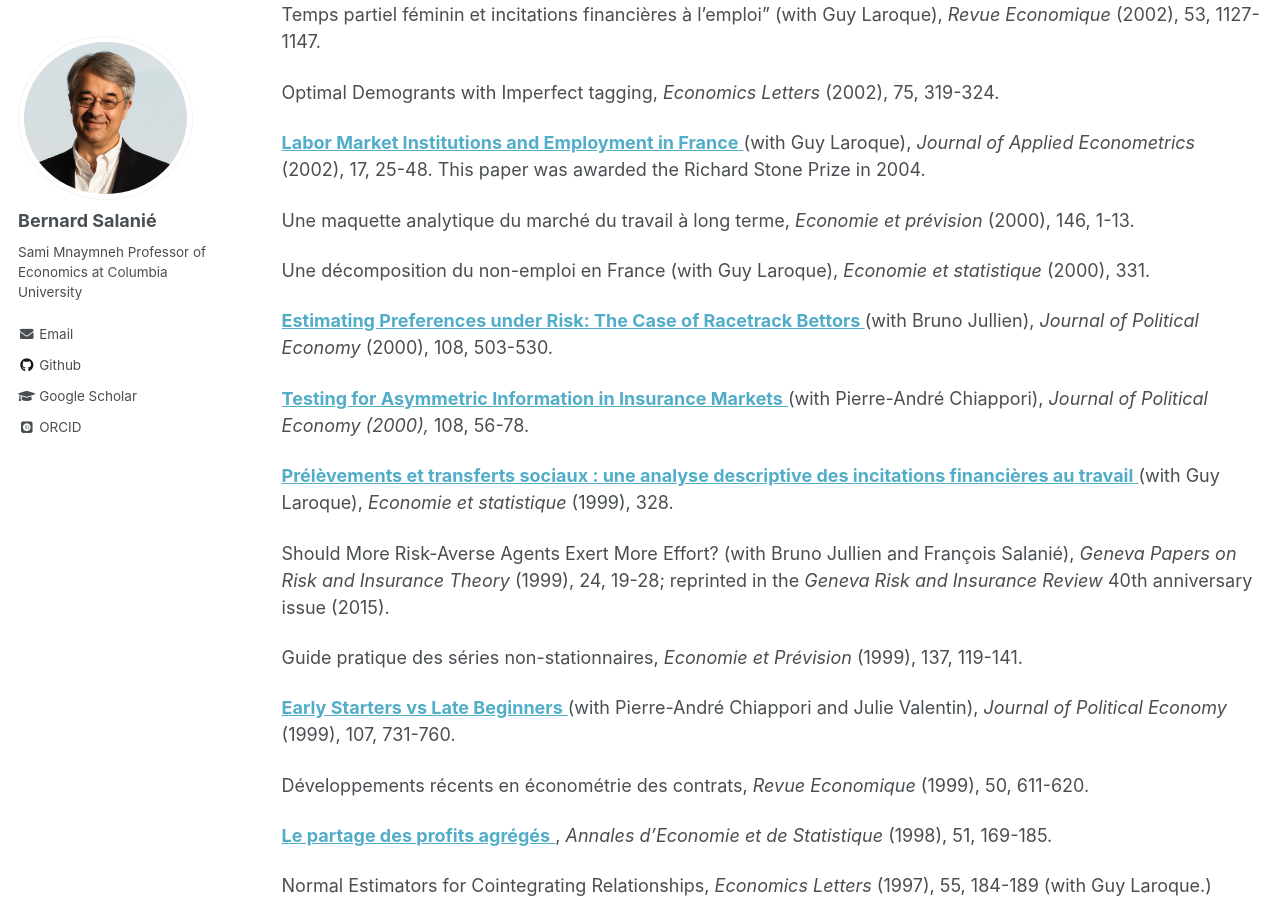
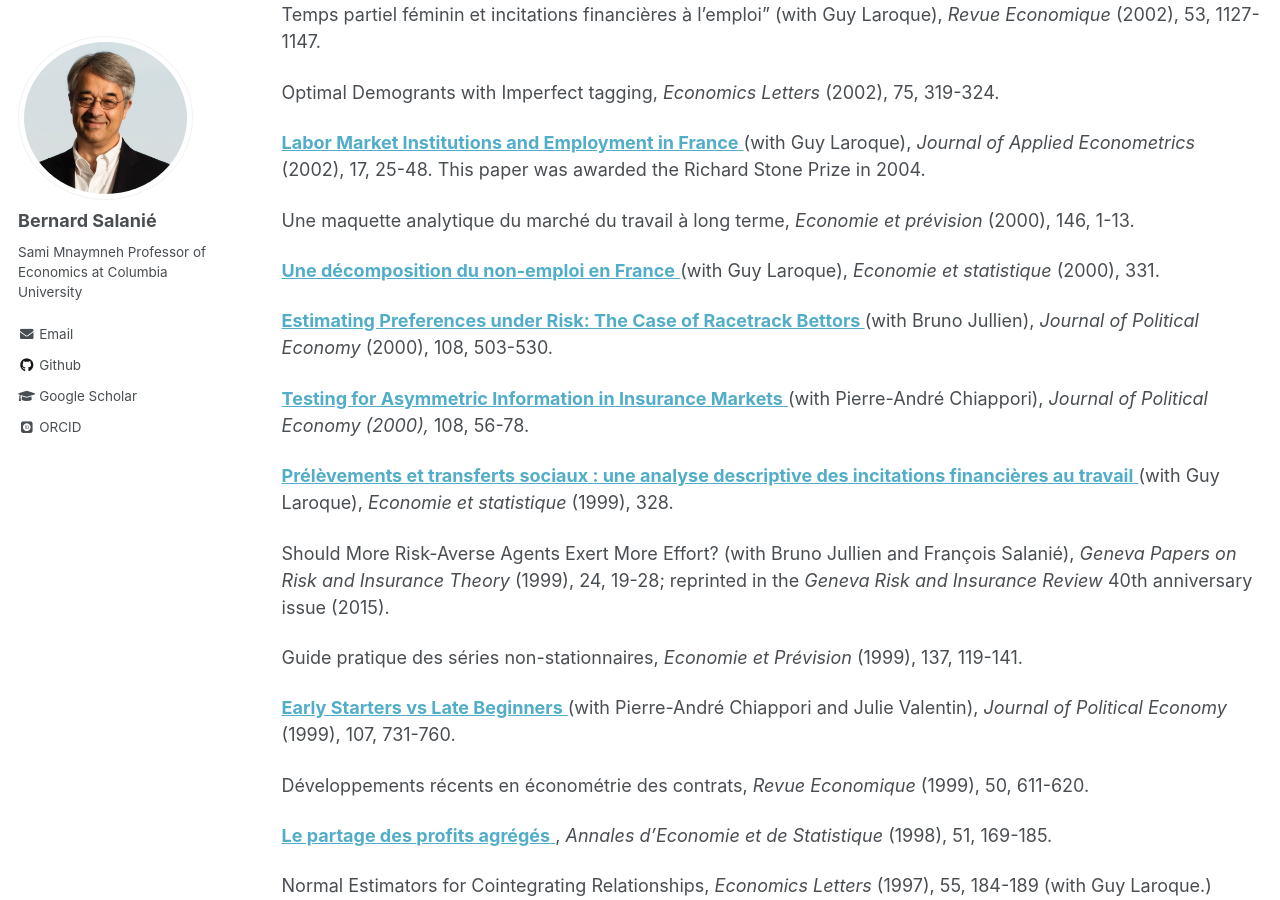
Before and after one commit to bsalanie/bsalanie.github.io, a Jekyll site: the page built from _pages/publications.html, in a window 1280 px wide and 900 px high, scrolled down 3496 px. Built offline with Jekyll 4.4.1, drawn with Linux system fonts in a browser that asks for light colours; some web fonts are replaced; part of the change alters nothing that is shown.

Commit message:
Link E&S 331 entry to Persée
Co-Authored-By: Claude Opus 5.5 <noreply@anthropic.com>

```diff
--- a/_pages/publications.html
+++ b/_pages/publications.html
@@ -575,7 +575,15 @@ Structural Estimation of Matching Markets with Transferable Utility
 </p>
 
 <p class="pubitem">
-  Une décomposition du non-emploi en France (with Guy Laroque),
+  <a
+    class="linkpub"
+    href="https://doi.org/10.3406/estat.2000.6789"
+    target="_blank"
+    rel="noopener noreferrer"
+  >
+    <strong>Une décomposition du non-emploi en France</strong>
+  </a>
+  (with Guy Laroque),
   <em>Economie et statistique </em>
   (2000), 331.
 </p>
```
